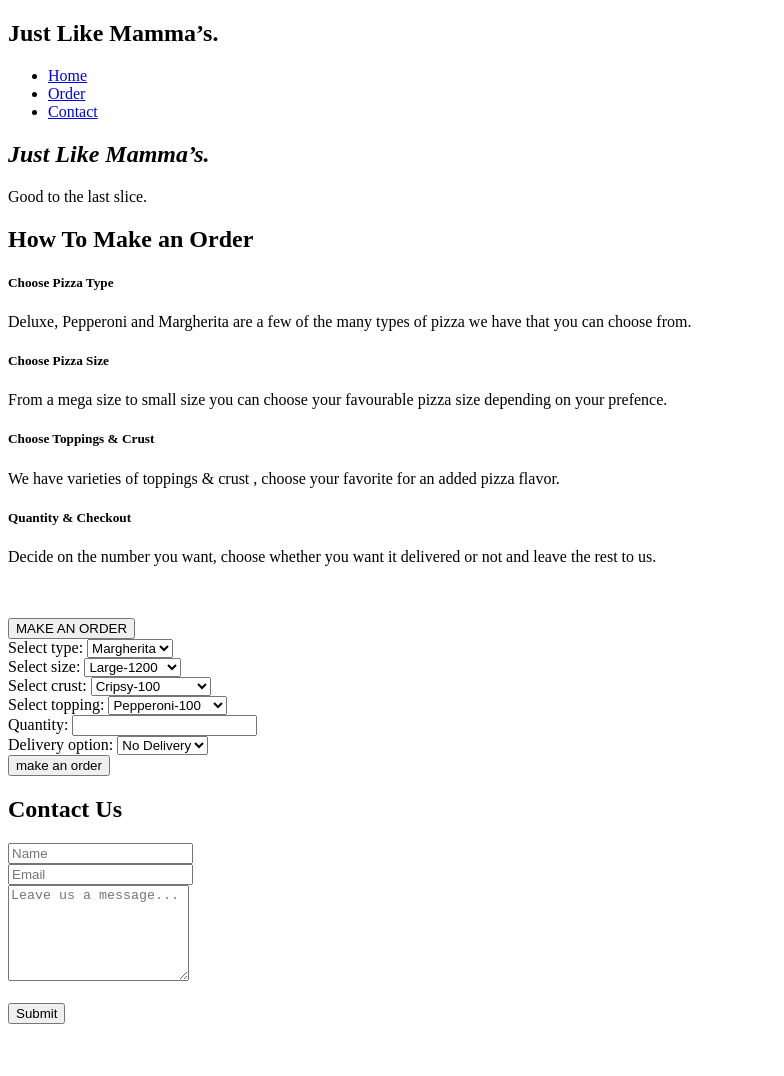
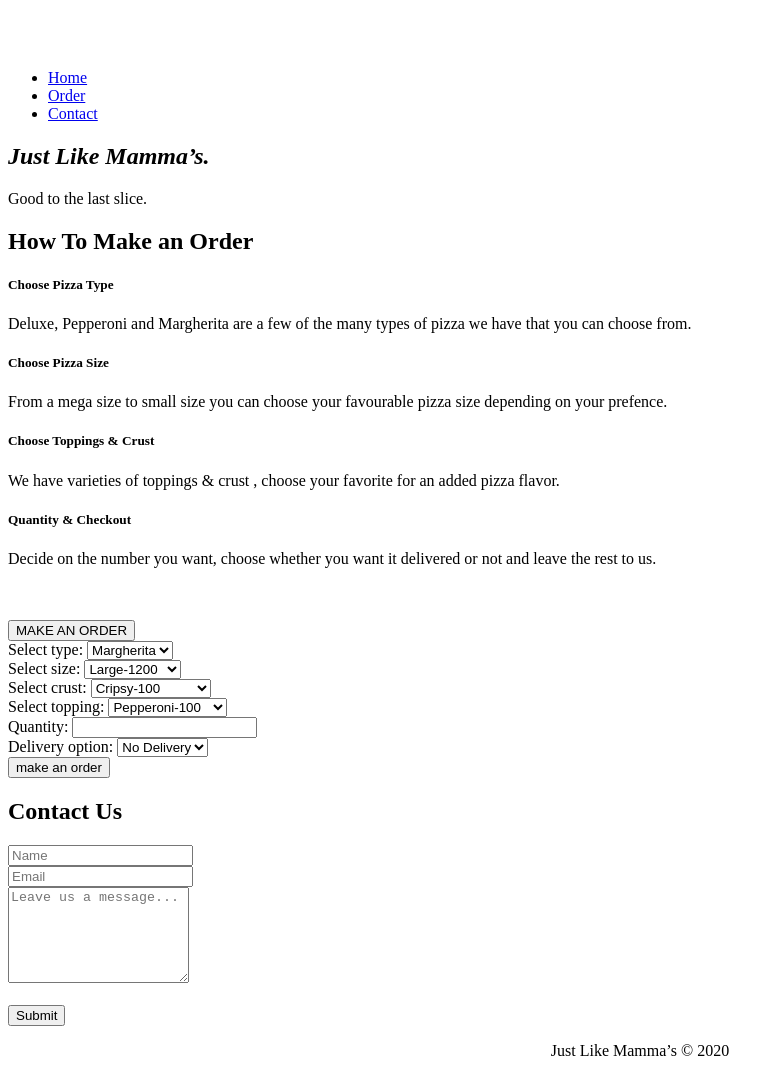
Before and after one commit to Emmanuel1738/Pizza-Delivery, a plain HTML site: page index.html in a window 1280 px wide. Shown: the whole page, without its empty margins (0-784 px from the left). Before the commit the page ends 1032 px from the top, so only its background shows below. Drawn offline with Linux system fonts and the light colour scheme; files that its build step writes are made by us from their sources.

Commit message:
styled header

```diff
--- a/index.html
+++ b/index.html
@@ -149,4 +149,7 @@
                     </div>
                 </div>
             </form>
+            <p style="text-align:center;">Just Like Mamma’s &copy; 2020</p>
+        </div>
+    </body>
 </html>
--- a/styles.css
+++ b/styles.css
@@ -0,0 +1,8 @@
+.heading {
+    color: white;
+    font-family: -apple-system, BlinkMacSystemFont, 'Segoe UI', Roboto, Oxygen, Ubuntu, Cantarell, 'Open Sans', 'Helvetica Neue', sans-serif;
+  }
+
+  .navbar a:hover {
+    background:grey;
+  }
```
